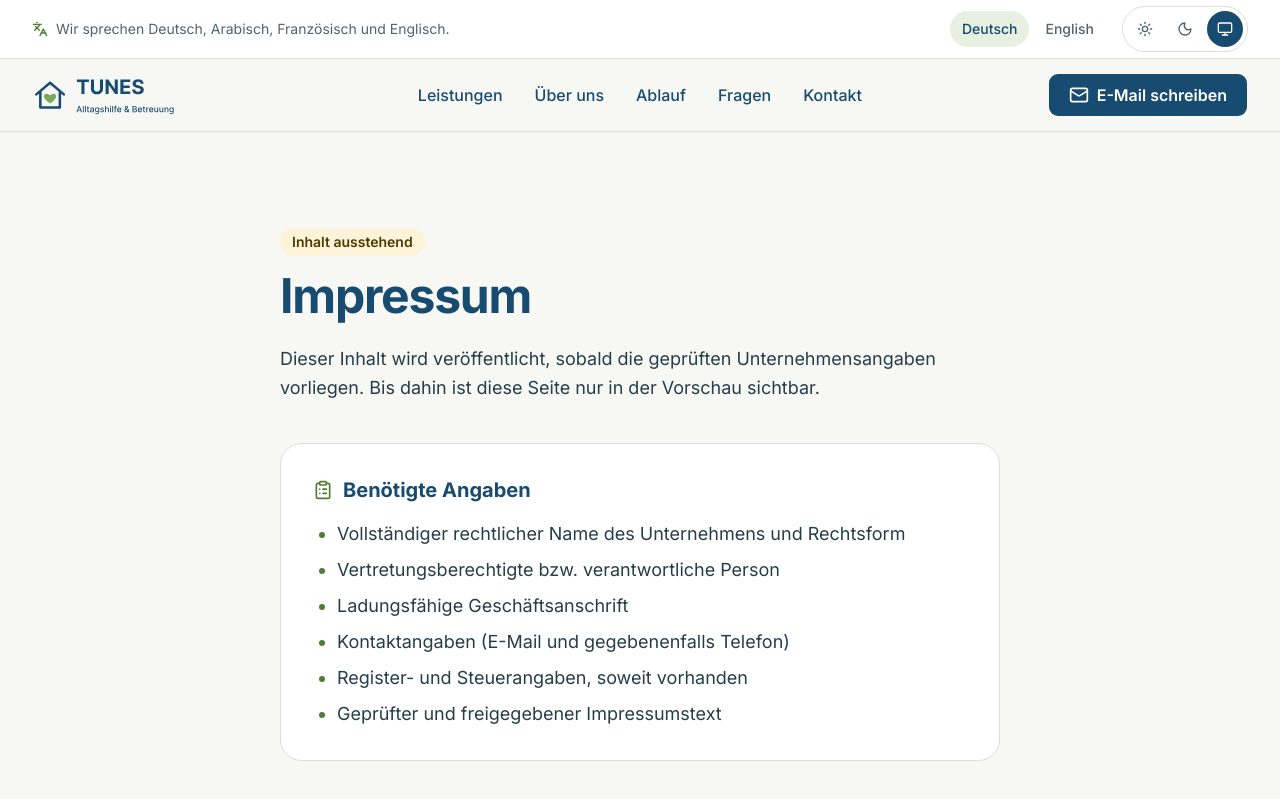
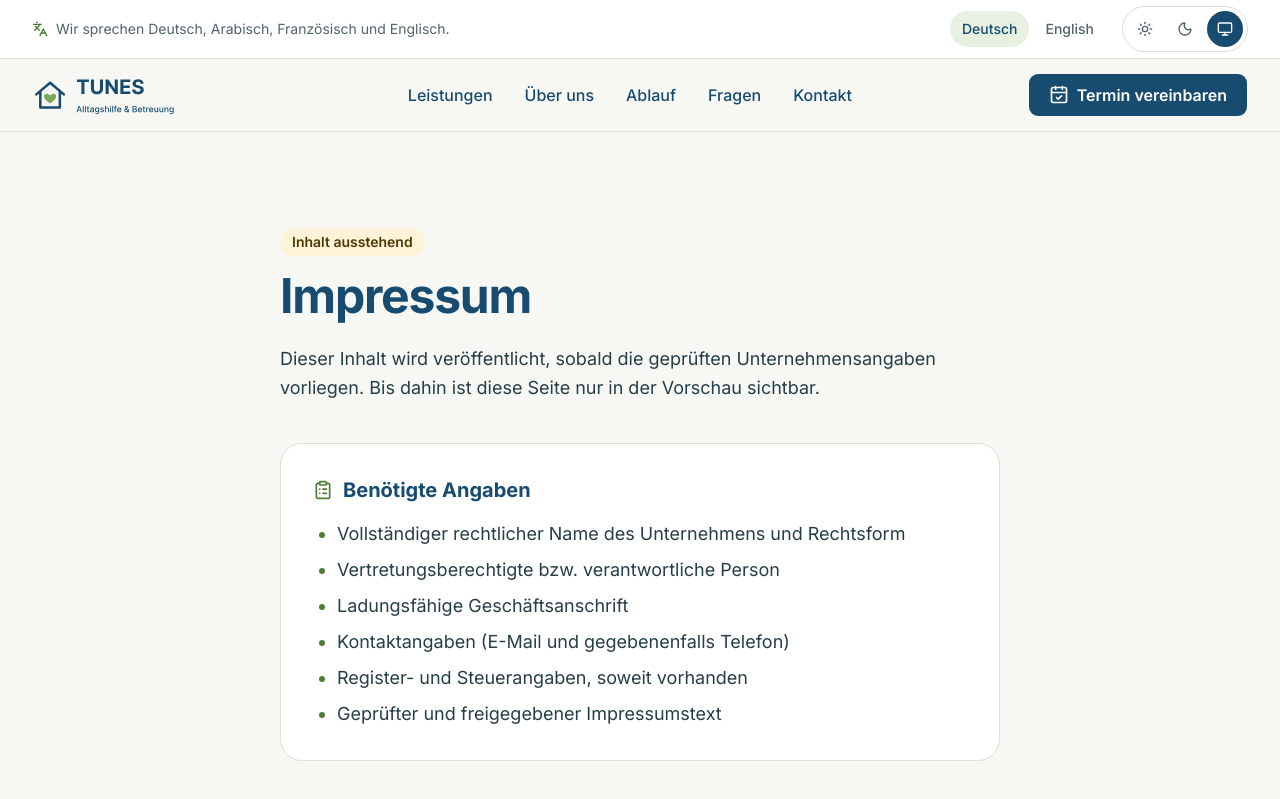
Before and after one commit to aminejameli/TUNES-Alltagshilfe-Betreuung, a Next.js app: page /de/impressum in a window 1280 px wide. Shown: the top 799 px of the page. Built offline with nearby package versions, Linux system fonts and the light colour scheme.

Commit message:
feat: enable Cal.com booking meeting CTA across the website

```diff
--- a/src/components/sections/contact.tsx
+++ b/src/components/sections/contact.tsx
@@ -3,9 +3,9 @@ import { useLocale, useTranslations } from "next-intl";
 import { siteConfig } from "@/config/site";
 import { sectionIds, type AppLocale } from "@/i18n/routing";
 import { buildMailto } from "@/lib/mailto";
+import { BookingCta } from "@/components/site/booking-cta";
 import { CopyEmailButton } from "@/components/site/copy-email-button";
 import { EmailAddress } from "@/components/site/email-address";
-import { EmailCta } from "@/components/site/email-cta";
 import { Eyebrow } from "./section-heading";
 
 export function Contact() {
@@ -56,7 +56,7 @@ export function Contact() {
                 </a>
               </div>
               <div className="flex flex-wrap items-center gap-3">
-                <EmailCta variant="band" size="lg" />
+                <BookingCta variant="band" size="lg" />
                 <CopyEmailButton email={siteConfig.email} className="min-h-13 px-5" />
               </div>
               <p className="flex items-start gap-2.5 text-base text-band-muted">
--- a/src/components/sections/hero.tsx
+++ b/src/components/sections/hero.tsx
@@ -4,7 +4,7 @@ import { Link } from "@/i18n/navigation";
 import type { AppLocale } from "@/i18n/routing";
 import { LogoMark } from "@/components/brand/logo";
 import { Button } from "@/components/ui/button";
-import { EmailCta } from "@/components/site/email-cta";
+import { BookingCta } from "@/components/site/booking-cta";
 import { sectionHref } from "@/components/site/nav-items";
 import { Eyebrow } from "./section-heading";
 
@@ -27,7 +27,7 @@ export function Hero() {
           </h1>
           <p className="max-w-xl text-lg leading-relaxed sm:text-xl">{t("body")}</p>
           <div className="flex flex-col gap-3 min-[420px]:flex-row min-[420px]:flex-wrap">
-            <EmailCta size="lg" />
+            <BookingCta size="lg" />
             <Button asChild variant="outline" size="lg">
               <Link href={sectionHref(locale, "services")}>
                 {t("secondaryCta")}
--- a/src/components/site/booking-cta.tsx
+++ b/src/components/site/booking-cta.tsx
@@ -8,6 +8,7 @@ import { cn } from "@/lib/utils";
 type BookingCtaProps = Omit<React.ComponentProps<typeof Button>, "asChild" | "children"> & {
   /** Visible label override. */
   label?: string;
+  iconOnly?: boolean;
 };
 
 /**
@@ -15,7 +16,7 @@ type BookingCtaProps = Omit<React.ComponentProps<typeof Button>, "asChild" | "ch
  * When `siteConfig.calcomUrl` is set, opens the Cal.com booking page.
  * Otherwise falls back to a mailto: link.
  */
-export function BookingCta({ label, size, className, ...props }: BookingCtaProps) {
+export function BookingCta({ label, iconOnly = false, size, className, ...props }: BookingCtaProps) {
   const t = useTranslations("Common");
   const text = label ?? t("bookingCta");
   const href = siteConfig.calcomUrl ?? buildMailto(t("emailSubject"));
@@ -24,15 +25,15 @@ export function BookingCta({ label, size, className, ...props }: BookingCtaProps
   const isExternal = Boolean(siteConfig.calcomUrl);
 
   return (
-    <Button asChild size={size} className={cn(className)} {...props}>
+    <Button asChild size={iconOnly ? "icon" : size} className={cn(className)} {...props}>
       <a
         href={href}
         target={isExternal ? "_blank" : undefined}
         rel={isExternal ? "noopener noreferrer" : undefined}
         aria-label={`${text} (${hint})`}
       >
-        <CalendarCheck aria-hidden />
-        {text}
+        <CalendarCheck aria-hidden className={cn(iconOnly && "size-6")} />
+        {iconOnly ? null : text}
       </a>
     </Button>
   );
--- a/src/components/site/site-header.tsx
+++ b/src/components/site/site-header.tsx
@@ -2,10 +2,11 @@ import { Languages } from "lucide-react";
 import { useLocale, useTranslations } from "next-intl";
 import { Link } from "@/i18n/navigation";
 import type { AppLocale } from "@/i18n/routing";
+import { siteConfig } from "@/config/site";
 import { buildMailto } from "@/lib/mailto";
 import { Logo } from "@/components/brand/logo";
 import { ThemeSwitcher } from "@/components/theme/theme-switcher";
-import { EmailCta } from "./email-cta";
+import { BookingCta } from "./booking-cta";
 import { LanguageSwitcher } from "./language-switcher";
 import { MobileMenu } from "./mobile-menu";
 import { navSections, sectionHref } from "./nav-items";
@@ -57,13 +58,13 @@ export function SiteHeader() {
           </nav>
 
           <div className="flex items-center gap-2">
-            <EmailCta className="hidden sm:inline-flex" />
-            <EmailCta className="sm:hidden" iconOnly />
+            <BookingCta className="hidden sm:inline-flex" />
+            <BookingCta className="sm:hidden" iconOnly />
             <div className="lg:hidden">
               <MobileMenu
                 items={items}
-                emailHref={buildMailto(tc("emailSubject"))}
-                emailLabel={tc("emailCta")}
+                emailHref={siteConfig.calcomUrl ?? buildMailto(tc("emailSubject"))}
+                emailLabel={siteConfig.calcomUrl ? tc("bookingCta") : tc("emailCta")}
               />
             </div>
           </div>
--- a/src/config/site.ts
+++ b/src/config/site.ts
@@ -19,7 +19,7 @@ export const siteConfig = {
    * Cal.com booking URL. Set to the full URL once the Cal.com account is ready.
    * While `null`, the booking CTA falls back to the email CTA.
    */
-  calcomUrl: null as null | string,
+  calcomUrl: "https://cal.com/tunes-alltagshilfe/ersten-gesprach-zum-kennenlernen",
   /**
    * Set to `true` only once Impressum and Datenschutz texts have been supplied
    * and approved. Production builds fail while this is `false`.
```
